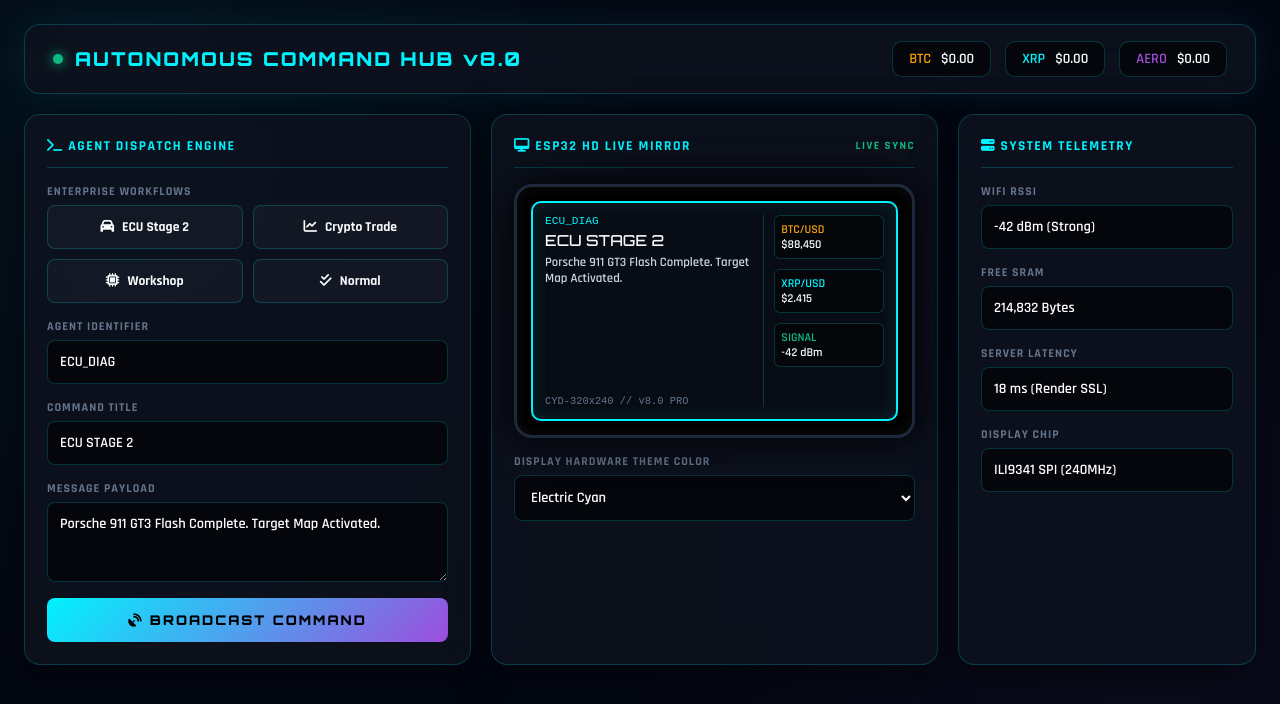
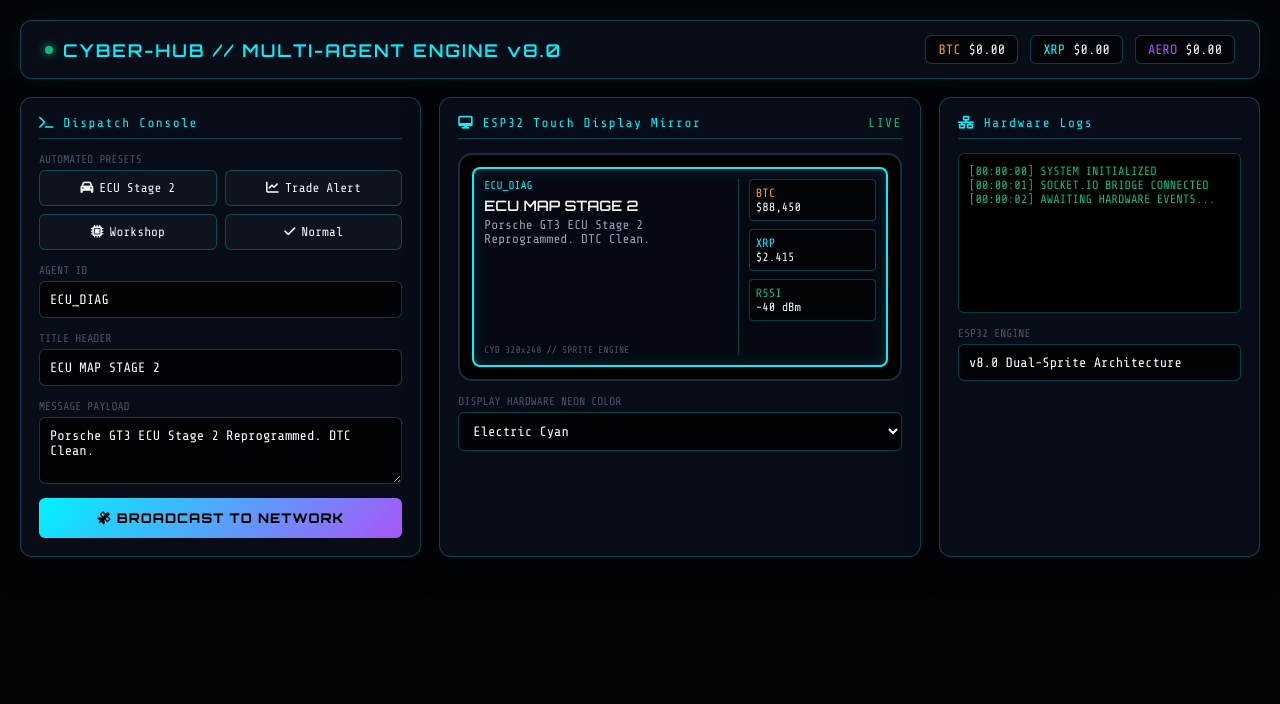
Before and after one commit to Kpavlo01/agent-server, a website: page public/index.html in a window 1280 px wide. Drawn offline with nearby package versions, Linux system fonts and the light colour scheme; no server answers.

Commit message:
Deploy v8.0 Enterprise Backend, Sprite UI, and Bi-Directional Bridge

```diff
--- a/public/index.html
+++ b/public/index.html
@@ -3,169 +3,147 @@
 <head>
   <meta charset="UTF-8" />
   <meta name="viewport" content="width=device-width, initial-scale=1.0" />
-  <title>AUTONOMOUS COMMAND HUB v8.0 PRO</title>
+  <title>CYBER-HUB // Enterprise Multi-Agent Command Suite</title>
   <script src="/socket.io/socket.io.js"></script>
   <link rel="stylesheet" href="https://cdnjs.cloudflare.com/ajax/libs/font-awesome/6.4.0/css/all.min.css" />
   <style>
-    @import url('https://fonts.googleapis.com/css2?family=Orbitron:wght@500;700;900&family=Rajdhani:wght@600;700&display=swap');
+    @import url('https://fonts.googleapis.com/css2?family=Orbitron:wght@600;800;900&family=Share+Tech+Mono&display=swap');
 
     :root {
-      --bg: #030712;
-      --card-bg: rgba(13, 18, 30, 0.85);
-      --card-border: rgba(0, 242, 254, 0.2);
+      --bg-dark: #020408;
+      --panel-bg: rgba(10, 15, 26, 0.85);
+      --border-cyan: rgba(0, 242, 254, 0.25);
       --cyan: #00f2fe;
-      --purple: #9d4edd;
+      --purple: #a855f7;
       --amber: #f59e0b;
       --green: #10b981;
       --red: #ef4444;
-      --text: #f8fafc;
-      --muted: #64748b;
+      --text: #f1f5f9;
+      --muted: #475569;
     }
 
-    * { box-sizing: border-box; margin: 0; padding: 0; font-family: 'Rajdhani', sans-serif; }
-    body {
-      background: var(--bg);
-      background-image:
-        radial-gradient(circle at 10% 20%, rgba(0, 242, 254, 0.05) 0%, transparent 40%),
-        radial-gradient(circle at 90% 80%, rgba(157, 78, 221, 0.05) 0%, transparent 40%);
-      color: var(--text); min-height: 100vh; padding: 24px; display: flex; justify-content: center;
+    * { box-sizing: border-box; margin: 0; padding: 0; font-family: 'Share Tech Mono', monospace; }
+    body { background: var(--bg-dark); color: var(--text); padding: 20px; display: flex; justify-content: center; }
+
+    .hub-container { width: 100%; max-width: 1500px; display: flex; flex-direction: column; gap: 18px; }
+
+    header {
+      background: var(--panel-bg); border: 1px solid var(--border-cyan);
+      backdrop-filter: blur(16px); padding: 14px 24px; border-radius: 12px;
+      display: flex; justify-content: space-between; align-items: center;
+      box-shadow: 0 0 30px rgba(0,242,254,0.06);
     }
+    .brand { font-family: 'Orbitron', sans-serif; font-size: 1.1rem; color: var(--cyan); letter-spacing: 2px; display: flex; align-items: center; gap: 10px; }
+    .pulse { width: 8px; height: 8px; background: var(--green); border-radius: 50%; box-shadow: 0 0 10px var(--green); }
 
-    .app { width: 100%; max-width: 1440px; display: flex; flex-direction: column; gap: 20px; }
+    .market-bar { display: flex; gap: 12px; }
+    .m-card { background: rgba(0,0,0,0.6); border: 1px solid var(--border-cyan); padding: 6px 12px; border-radius: 6px; font-size: 0.85rem; display: flex; gap: 8px; }
 
-    /* HEADER */
-    header {
-      background: var(--card-bg); border: 1px solid var(--card-border);
-      backdrop-filter: blur(20px); padding: 16px 28px; border-radius: 16px;
-      display: flex; justify-content: space-between; align-items: center;
-      box-shadow: 0 0 35px rgba(0, 242, 254, 0.08);
+    .main-grid { display: grid; grid-template-columns: 1fr 1.2fr 0.8fr; gap: 18px; }
+    @media (max-width: 1200px) { .main-grid { grid-template-columns: 1fr; } }
+
+    .panel {
+      background: var(--panel-bg); border: 1px solid var(--border-cyan);
+      border-radius: 12px; padding: 18px; display: flex; flex-direction: column; gap: 14px;
+      backdrop-filter: blur(16px); box-shadow: 0 10px 30px rgba(0,0,0,0.5);
     }
-    .brand { font-family: 'Orbitron', sans-serif; font-size: 1.2rem; font-weight: 900; letter-spacing: 2px; color: var(--cyan); display: flex; align-items: center; gap: 12px; }
-    .status-dot { width: 10px; height: 10px; background: var(--green); border-radius: 50%; box-shadow: 0 0 12px var(--green); }
+    .panel-title { font-family: 'Orbitron', sans-serif; font-size: 0.8rem; color: var(--cyan); letter-spacing: 1.5px; border-bottom: 1px solid var(--border-cyan); padding-bottom: 8px; display: flex; justify-content: space-between; }
 
-    .tickers { display: flex; gap: 14px; }
-    .t-card {
-      background: rgba(0,0,0,0.6); border: 1px solid var(--card-border);
-      padding: 8px 16px; border-radius: 10px; font-family: monospace; font-size: 0.9rem;
-      display: flex; align-items: center; gap: 10px;
+    .preset-grid { display: grid; grid-template-columns: repeat(2, 1fr); gap: 8px; }
+    .btn-preset {
+      background: rgba(255,255,255,0.03); border: 1px solid var(--border-cyan);
+      color: var(--text); padding: 10px; border-radius: 6px; font-size: 0.8rem; cursor: pointer; transition: 0.2s;
+      display: flex; align-items: center; justify-content: center; gap: 6px;
     }
+    .btn-preset:hover { background: var(--cyan); color: #000; font-weight: bold; box-shadow: 0 0 15px var(--cyan); }
 
-    /* GRID */
-    .grid { display: grid; grid-template-columns: 1.2fr 1.2fr 0.8fr; gap: 20px; }
-    @media (max-width: 1200px) { .grid { grid-template-columns: 1fr; } }
+    .form-group { display: flex; flex-direction: column; gap: 4px; }
+    label { font-size: 0.7rem; color: var(--muted); text-transform: uppercase; }
+    input, textarea, select {
+      background: rgba(0,0,0,0.7); border: 1px solid var(--border-cyan);
+      border-radius: 6px; padding: 10px; color: #fff; font-size: 0.85rem; outline: none;
+    }
+    input:focus, textarea:focus { border-color: var(--cyan); }
 
-    /* CARDS */
-    .card {
-      background: var(--card-bg); border: 1px solid var(--card-border);
-      backdrop-filter: blur(20px); border-radius: 16px; padding: 22px;
-      display: flex; flex-direction: column; gap: 16px; box-shadow: 0 10px 40px rgba(0,0,0,0.5);
+    .btn-execute {
+      background: linear-gradient(135deg, var(--cyan), var(--purple)); color: #000;
+      font-family: 'Orbitron', sans-serif; font-weight: 800; border: none; padding: 12px;
+      border-radius: 6px; cursor: pointer; text-transform: uppercase; letter-spacing: 1px; transition: 0.2s;
     }
-    .card-title { font-family: 'Orbitron', sans-serif; font-size: 0.85rem; font-weight: 700; text-transform: uppercase; letter-spacing: 1.5px; color: var(--cyan); display: flex; justify-content: space-between; align-items: center; border-bottom: 1px solid var(--card-border); padding-bottom: 12px; }
+    .btn-execute:hover { box-shadow: 0 0 20px var(--cyan); transform: translateY(-1px); }
 
-    /* PRESETS */
-    .presets { display: grid; grid-template-columns: repeat(2, 1fr); gap: 10px; }
-    .p-btn {
-      background: rgba(255,255,255,0.03); border: 1px solid var(--card-border);
-      color: var(--text); padding: 12px; border-radius: 8px; font-weight: 700; font-size: 0.85rem;
-      cursor: pointer; transition: 0.2s; display: flex; align-items: center; gap: 8px; justify-content: center;
+    .hw-container {
+      background: #000; border: 2px solid #1e293b; border-radius: 14px; padding: 12px; position: relative;
     }
-    .p-btn:hover { background: var(--cyan); color: #000; box-shadow: 0 0 20px var(--cyan); }
+    .screen-mock {
+      background: #050811; border: 2px solid var(--cyan); border-radius: 8px; padding: 10px; min-height: 200px;
+      display: grid; grid-template-columns: 2fr 1fr; gap: 10px; box-shadow: inset 0 0 15px rgba(0,242,254,0.15);
+    }
+    .mock-left { border-right: 1px solid var(--border-cyan); padding-right: 8px; display: flex; flex-direction: column; justify-content: space-between; }
+    .mock-right { display: flex; flex-direction: column; gap: 8px; font-size: 0.75rem; }
+    .gauge-card { background: rgba(0,0,0,0.5); border: 1px solid var(--border-cyan); padding: 6px; border-radius: 4px; }
 
-    /* INPUTS */
-    .field { display: flex; flex-direction: column; gap: 6px; }
-    label { font-size: 0.75rem; text-transform: uppercase; color: var(--muted); font-weight: 700; letter-spacing: 1px; }
-    input, textarea, select {
-      background: rgba(0,0,0,0.6); border: 1px solid var(--card-border);
-      border-radius: 8px; padding: 12px; color: #fff; font-size: 0.9rem; outline: none; transition: 0.2s;
+    .terminal-box {
+      background: #000; border: 1px solid var(--border-cyan); border-radius: 6px;
+      padding: 10px; font-size: 0.75rem; height: 160px; overflow-y: auto; color: var(--green);
     }
-    input:focus, textarea:focus { border-color: var(--cyan); box-shadow: 0 0 15px rgba(0,242,254,0.3); }
-
-    .btn-send {
-      background: linear-gradient(135deg, var(--cyan), var(--purple)); color: #000; font-family: 'Orbitron', sans-serif; font-weight: 900; border: none;
-      padding: 14px; border-radius: 8px; cursor: pointer; text-transform: uppercase; letter-spacing: 2px; transition: 0.2s;
-    }
-    .btn-send:hover { box-shadow: 0 0 25px rgba(0,242,254,0.5); transform: translateY(-2px); }
-
-    /* HARDWARE MIRROR FRAME */
-    .hardware-frame {
-      background: #000; border: 3px solid #1e293b; border-radius: 18px; padding: 14px;
-      box-shadow: 0 0 40px rgba(0,0,0,0.9), inset 0 0 15px rgba(255,255,255,0.05); position: relative;
-    }
-    .screen-bezel {
-      background: #080c14; border: 2px solid var(--cyan); border-radius: 10px; padding: 12px; min-height: 220px;
-      display: grid; grid-template-columns: 2fr 1fr; gap: 10px; box-shadow: inset 0 0 20px rgba(0,242,254,0.1);
-    }
-    .screen-main { display: flex; flex-direction: column; justify-content: space-between; border-right: 1px solid var(--card-border); padding-right: 10px; }
-    .screen-gauges { display: flex; flex-direction: column; gap: 10px; font-family: monospace; font-size: 0.75rem; }
-    .gauge-box { background: rgba(0,0,0,0.5); border: 1px solid var(--card-border); padding: 6px; border-radius: 6px; }
   </style>
 </head>
 <body>
 
-  <div class="app">
+  <div class="hub-container">
     <header>
-      <div class="brand"><div class="status-dot"></div>AUTONOMOUS COMMAND HUB v8.0</div>
-      <div class="tickers">
-        <div class="t-card"><span style="color:var(--amber)">BTC</span><span id="btc-val">$0.00</span></div>
-        <div class="t-card"><span style="color:var(--cyan)">XRP</span><span id="xrp-val">$0.00</span></div>
-        <div class="t-card"><span style="color:var(--purple)">AERO</span><span id="aero-val">$0.00</span></div>
+      <div class="brand"><div class="pulse"></div>CYBER-HUB // MULTI-AGENT ENGINE v8.0</div>
+      <div class="market-bar">
+        <div class="m-card"><span style="color:var(--amber)">BTC</span><span id="btc-val">$0.00</span></div>
+        <div class="m-card"><span style="color:var(--cyan)">XRP</span><span id="xrp-val">$0.00</span></div>
+        <div class="m-card"><span style="color:var(--purple)">AERO</span><span id="aero-val">$0.00</span></div>
       </div>
     </header>
 
-    <div class="grid">
-      <!-- DISPATCH CONTROLLER -->
-      <div class="card">
-        <div class="card-title"><span><i class="fa-solid fa-terminal"></i> Agent Dispatch Engine</span></div>
+    <div class="main-grid">
+      <div class="panel">
+        <div class="panel-title"><span><i class="fa-solid fa-terminal"></i> Dispatch Console</span></div>
 
-        <div class="field">
-          <label>Enterprise Workflows</label>
-          <div class="presets">
-            <button class="p-btn" onclick="setPreset('ECU_DIAG', 'ECU STAGE 2', 'Porsche 911 GT3 Flash Complete. Target Map Activated.')"><i class="fa-solid fa-car"></i> ECU Stage 2</button>
-            <button class="p-btn" onclick="setPreset('BYBIT_BOT', 'TAKE PROFIT', 'BTC Target $88,500 Executed. Profit Locked.')"><i class="fa-solid fa-chart-line"></i> Crypto Trade</button>
-            <button class="p-btn" onclick="setPreset('WORKSHOP', 'PCB REPAIR', 'Diagnostic Module #4 Active. Test Passed.')"><i class="fa-solid fa-microchip"></i> Workshop</button>
-            <button class="p-btn" onclick="setPreset('SYSTEM', 'SYSTEM READY', 'All services active and responding.')"><i class="fa-solid fa-check-double"></i> Normal</button>
+        <div class="form-group">
+          <label>Automated Presets</label>
+          <div class="preset-grid">
+            <button class="btn-preset" onclick="setPreset('ECU_DIAG', 'ECU MAP STAGE 2', 'Porsche GT3 ECU Stage 2 Reprogrammed. DTC Clean.')"><i class="fa-solid fa-car"></i> ECU Stage 2</button>
+            <button class="btn-preset" onclick="setPreset('TRADE_BOT', 'TAKE PROFIT', 'BTC Target $88,500 Hit. Spot Order Executed.')"><i class="fa-solid fa-chart-line"></i> Trade Alert</button>
+            <button class="btn-preset" onclick="setPreset('WORKSHOP', 'PCB REPAIR', 'Micro-soldering Station 1 Diagnostic: PASSED.')"><i class="fa-solid fa-microchip"></i> Workshop</button>
+            <button class="btn-preset" onclick="setPreset('SYSTEM', 'SYSTEM OK', 'All autonomous threads synchronized.')"><i class="fa-solid fa-check"></i> Normal</button>
           </div>
         </div>
 
-        <div class="field"><label>Agent Identifier</label><input type="text" id="inp-agent" value="ECU_DIAG" /></div>
-        <div class="field"><label>Command Title</label><input type="text" id="inp-title" value="ECU STAGE 2" /></div>
-        <div class="field"><label>Message Payload</label><textarea id="inp-msg" rows="3">Porsche 911 GT3 Flash Complete. Target Map Activated.</textarea></div>
-        <button class="btn-send" onclick="sendBroadcast()"><i class="fa-solid fa-satellite-dish"></i> Broadcast Command</button>
+        <div class="form-group"><label>Agent ID</label><input type="text" id="inp-agent" value="ECU_DIAG" /></div>
+        <div class="form-group"><label>Title Header</label><input type="text" id="inp-title" value="ECU MAP STAGE 2" /></div>
+        <div class="form-group"><label>Message Payload</label><textarea id="inp-msg" rows="3">Porsche GT3 ECU Stage 2 Reprogrammed. DTC Clean.</textarea></div>
+        <button class="btn-execute" onclick="sendBroadcast()"><i class="fa-solid fa-satellite"></i> Broadcast to Network</button>
       </div>
 
-      <!-- ESP32 HARDWARE MIRROR -->
-      <div class="card">
-        <div class="card-title"><span><i class="fa-solid fa-desktop"></i> ESP32 HD Live Mirror</span><span style="font-size:0.7rem; color:var(--green)">LIVE SYNC</span></div>
+      <div class="panel">
+        <div class="panel-title"><span><i class="fa-solid fa-desktop"></i> ESP32 Touch Display Mirror</span><span style="color:var(--green)">LIVE</span></div>
 
-        <div class="hardware-frame">
-          <div class="screen-bezel">
-            <div class="screen-main">
+        <div class="hw-container">
+          <div class="screen-mock">
+            <div class="mock-left">
               <div>
-                <div style="font-size:0.7rem; color:var(--cyan); font-family:monospace;" id="mir-agent">ECU_DIAG</div>
-                <div style="font-family:'Orbitron', sans-serif; font-size:0.95rem; margin:4px 0;" id="mir-title">ECU STAGE 2</div>
-                <div style="font-size:0.8rem; color:#cbd5e1;" id="mir-msg">Porsche 911 GT3 Flash Complete. Target Map Activated.</div>
+                <div style="color:var(--cyan); font-size:0.7rem;" id="mir-agent">ECU_DIAG</div>
+                <div style="font-family:'Orbitron'; font-size:0.9rem; margin:4px 0;" id="mir-title">ECU MAP STAGE 2</div>
+                <div style="font-size:0.8rem; color:#94a3b8;" id="mir-msg">Porsche GT3 ECU Stage 2 Reprogrammed. DTC Clean.</div>
               </div>
-              <div style="font-size:0.65rem; color:var(--muted); font-family:monospace;">CYD-320x240 // v8.0 PRO</div>
+              <div style="font-size:0.6rem; color:var(--muted);">CYD 320x240 // SPRITE ENGINE</div>
             </div>
-            <div class="screen-gauges">
-              <div class="gauge-box">
-                <div style="color:var(--amber)">BTC/USD</div>
-                <div id="mir-btc">$88,450</div>
-              </div>
-              <div class="gauge-box">
-                <div style="color:var(--cyan)">XRP/USD</div>
-                <div id="mir-xrp">$2.415</div>
-              </div>
-              <div class="gauge-box">
-                <div style="color:var(--green)">SIGNAL</div>
-                <div>-42 dBm</div>
-              </div>
+            <div class="mock-right">
+              <div class="gauge-card"><div style="color:var(--amber)">BTC</div><div id="mir-btc">$88,450</div></div>
+              <div class="gauge-card"><div style="color:var(--cyan)">XRP</div><div id="mir-xrp">$2.415</div></div>
+              <div class="gauge-card"><div style="color:var(--green)">RSSI</div><div>-40 dBm</div></div>
             </div>
           </div>
         </div>
 
-        <div class="field">
-          <label>Display Hardware Theme Color</label>
+        <div class="form-group">
+          <label>Display Hardware Neon Color</label>
           <select id="theme-select" onchange="sendBroadcast()">
             <option value="0x07FF">Electric Cyan</option>
             <option value="0xF800">Crimson Red</option>
@@ -176,21 +154,29 @@
         </div>
       </div>
 
-      <!-- HARDWARE TELEMETRY -->
-      <div class="card">
-        <div class="card-title"><span><i class="fa-solid fa-server"></i> System Telemetry</span></div>
-        <div class="field"><label>WiFi RSSI</label><input type="text" value="-42 dBm (Strong)" readonly /></div>
-        <div class="field"><label>Free SRAM</label><input type="text" value="214,832 Bytes" readonly /></div>
-        <div class="field"><label>Server Latency</label><input type="text" value="18 ms (Render SSL)" readonly /></div>
-        <div class="field"><label>Display Chip</label><input type="text" value="ILI9341 SPI (240MHz)" readonly /></div>
+      <div class="panel">
+        <div class="panel-title"><span><i class="fa-solid fa-network-wired"></i> Hardware Logs</span></div>
+        <div class="terminal-box" id="term-log">
+          [00:00:00] SYSTEM INITIALIZED<br/>
+          [00:00:01] SOCKET.IO BRIDGE CONNECTED<br/>
+          [00:00:02] AWAITING HARDWARE EVENTS...<br/>
+        </div>
+        <div class="form-group"><label>ESP32 Engine</label><input type="text" value="v8.0 Dual-Sprite Architecture" readonly /></div>
       </div>
     </div>
   </div>
 
   <script>
     const socket = io();
-    let latestBTC = "88,450";
-    let latestXRP = "2.415";
+    let btcPrice = "88,450";
+    let xrpPrice = "2.415";
+
+    function logTerm(msg) {
+      const box = document.getElementById('term-log');
+      const time = new Date().toLocaleTimeString();
+      box.innerHTML += `[${time}] ${msg}<br/>`;
+      box.scrollTop = box.scrollHeight;
+    }
 
     function setPreset(agent, title, msg) {
       document.getElementById('inp-agent').value = agent;
@@ -203,22 +189,26 @@
       const agent = document.getElementById('inp-agent').value;
       const title = document.getElementById('inp-title').value;
       const message = document.getElementById('inp-msg').value;
-      const accent = document.getElementById('theme-select').value;
+      const theme = document.getElementById('theme-select').value;
 
       socket.emit('broadcast_display', {
-        agent: agent,
-        title: title,
-        message: message,
-        btc: latestBTC,
-        xrp: latestXRP,
-        theme: { accentColor: accent }
+        currentAgent: agent,
+        currentTitle: title,
+        currentMessage: message,
+        themeAccent: theme,
+        cryptoRates: { btc: btcPrice, xrp: xrpPrice }
       });
+      logTerm(`DISPATCH: ${agent} -> ${title}`);
     }
 
     socket.on('display_update', (data) => {
-      if(data.agent) document.getElementById('mir-agent').innerText = data.agent;
-      if(data.title) document.getElementById('mir-title').innerText = data.title;
-      if(data.message) document.getElementById('mir-msg').innerText = data.message;
+      if(data.currentAgent) document.getElementById('mir-agent').innerText = data.currentAgent;
+      if(data.currentTitle) document.getElementById('mir-title').innerText = data.currentTitle;
+      if(data.currentMessage) document.getElementById('mir-msg').innerText = data.currentMessage;
+    });
+
+    socket.on('hardware_log', (data) => {
+      logTerm(`ESP32 TOUCH: ${JSON.stringify(data)}`);
     });
 
     async function fetchBybit() {
@@ -232,14 +222,14 @@
           const aero = list.find(c => c.symbol === 'AEROUSDT');
 
           if(btc) {
-            latestBTC = parseFloat(btc.lastPrice).toLocaleString();
-            document.getElementById('btc-val').innerText = '$' + latestBTC;
-            document.getElementById('mir-btc').innerText = '$' + latestBTC;
+            btcPrice = parseFloat(btc.lastPrice).toLocaleString();
+            document.getElementById('btc-val').innerText = '$' + btcPrice;
+            document.getElementById('mir-btc').innerText = '$' + btcPrice;
           }
           if(xrp) {
-            latestXRP = parseFloat(xrp.lastPrice).toFixed(3);
-            document.getElementById('xrp-val').innerText = '$' + latestXRP;
-            document.getElementById('mir-xrp').innerText = '$' + latestXRP;
+            xrpPrice = parseFloat(xrp.lastPrice).toFixed(3);
+            document.getElementById('xrp-val').innerText = '$' + xrpPrice;
+            document.getElementById('mir-xrp').innerText = '$' + xrpPrice;
           }
           if(aero) document.getElementById('aero-val').innerText = '$' + parseFloat(aero.lastPrice).toFixed(4);
         }
```
Also changed, not shown: server.js (+34 -164 lines).
